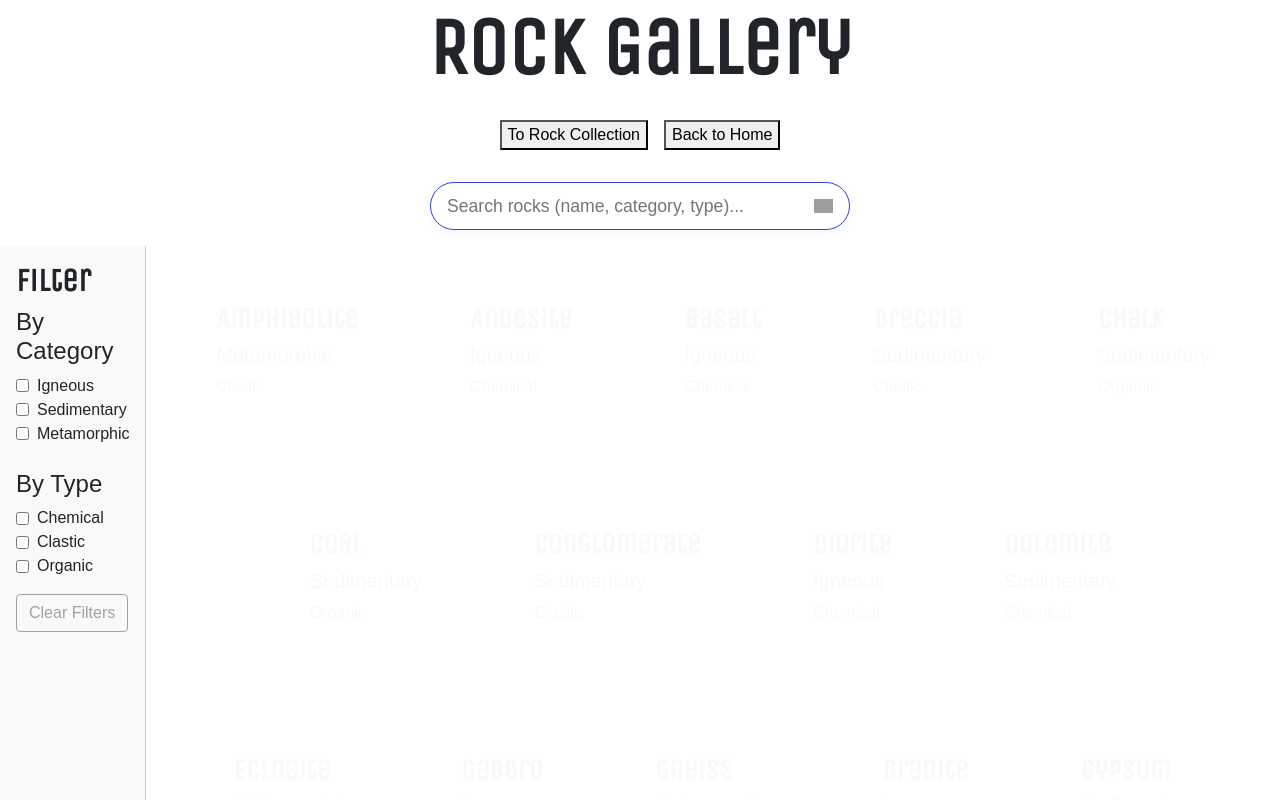
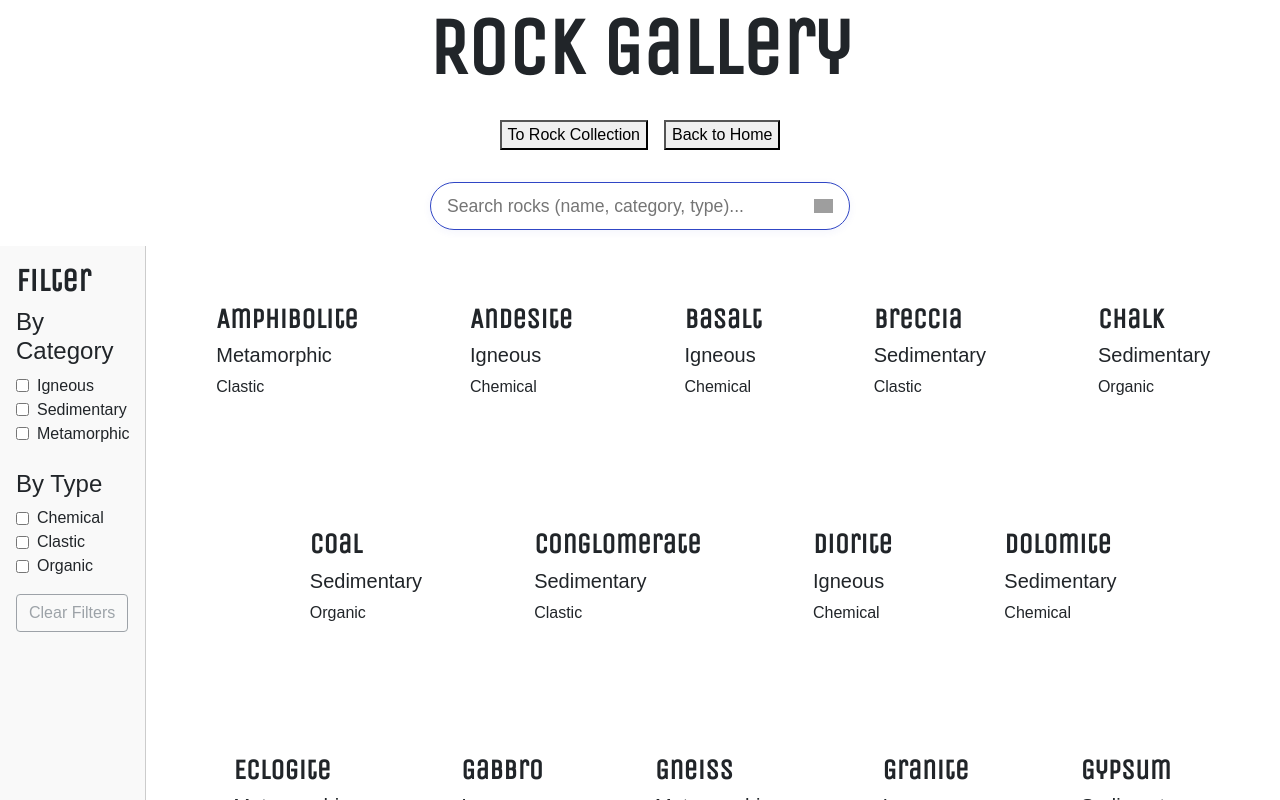
Before and after one commit to Do0ky/RockApp, a React (Create React App) app: page /gallery in a window 1280 px wide. Shown: the top 800 px of the page. Built offline with nearby package versions, Linux system fonts and the light colour scheme; grey boxes are pictures that could not be loaded; a web font is replaced by a local one.

Commit message:
deleted one bootstrap class to apply style

```diff
--- a/src/components/RockCard.js
+++ b/src/components/RockCard.js
@@ -1,7 +1,7 @@
 
 const RockCard = ( {rock, onClick, onRemove} ) => {
     return (
-        <div className="rock-card text-light bg-gradient rounded-2 p-5 m-2" onClick={onClick}>
+        <div className="rock-card bg-gradient rounded-2 p-5 m-2" onClick={onClick}>
             <h3>{rock.name}</h3>
             <h5>{rock.category}</h5>
             <p>{rock.type}</p>
```
